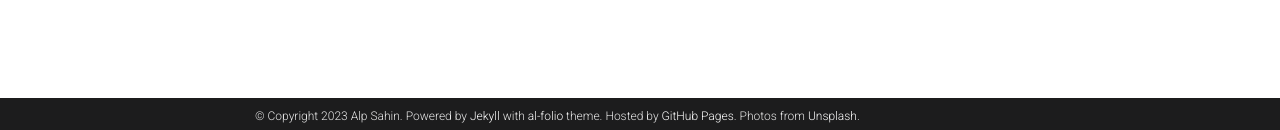
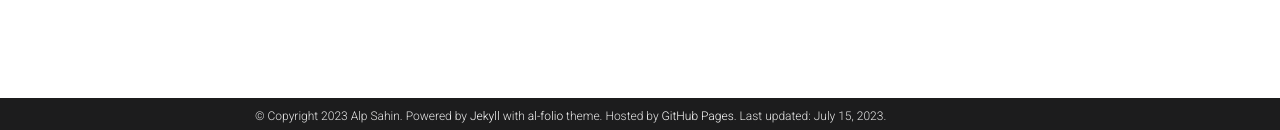
Before and after one commit to asahin1/asahin1.github.io, a Jekyll site: the page built from _pages/publications.md, in a window 1280 px wide. Shown: the part 767-897 px from the top of the page. Built offline with Jekyll 4.4.1, drawn with Linux system fonts in a browser that asks for light colours; full-size pictures stand in for the smaller copies a plugin makes; comment, search, counter and statistics services are not loaded; a style sheet for code colours, icons or effects is not loaded.

Commit message:
disabling some features

```diff
--- a/_config.yml
+++ b/_config.yml
@@ -12,14 +12,13 @@
 footer_text: >
   Powered by <a href="https://jekyllrb.com/" target="_blank">Jekyll</a> with <a href="https://github.com/alshedivat/al-folio">al-folio</a> theme.
   Hosted by <a href="https://pages.github.com/" target="_blank">GitHub Pages</a>.
-  Photos from <a href="https://unsplash.com" target="_blank">Unsplash</a>.
-keywords: jekyll, jekyll-theme, academic-website, portfolio-website # add your own keywords or leave empty
+keywords: # add your own keywords or leave empty
 lang: en # the language of your site (for example: en, fr, cn, ru, etc.)
 icon: ⚛️ # the emoji used as the favicon (alternatively, provide image name in /assets/img/)
 
 url: https://asahin1.github.io # the base hostname & protocol for your site
 baseurl: # the subpath of your site, e.g. /blog/
-last_updated: false # set to true if you want to display last updated in the footer
+last_updated: true # set to true if you want to display last updated in the footer
 impressum_path: # set to path to include impressum link in the footer, use the same path as permalink in a page, helps to conform with EU GDPR
 
 # -----------------------------------------------------------------------------
@@ -44,7 +43,7 @@
 # will use title and url fields
 # Take a look to https://github.com/jekyll/jekyll-feed for more customization
 
-rss_icon: true
+rss_icon: false
 
 # -----------------------------------------------------------------------------
 # Layout
@@ -76,7 +75,7 @@
 mastodon_username: # your mastodon instance+username in the format instance.tld/@username
 linkedin_username: sahinalp # your LinkedIn user name
 telegram_username: # your Telegram user name
-scholar_userid: JZOzy3sAAAAJ# your Google Scholar ID
+scholar_userid: JZOzy3sAAAAJ # your Google Scholar ID
 semanticscholar_id: # your Semantic Scholar ID
 whatsapp_number: # your WhatsApp number (full phone number in international format. Omit any zeroes, brackets, or dashes when adding the phone number in international format.)
 orcid_id: # your ORCID ID
@@ -105,7 +104,7 @@
 discord_id: # your discord id (18-digit unique numerical identifier)
 
 contact_note: >
-  You can even add a little note about which of these is the best way to reach you.
+  Feel free to email me.
 
 # -----------------------------------------------------------------------------
 # Analytics and search engine verification
@@ -176,12 +175,12 @@
     permalink: /projects/:path/
 
 announcements:
-  enabled: true
+  enabled: false
   scrollable: true # adds a vertical scroll bar if there are more than 3 news items
   limit: 5 # leave blank to include all the news in the `_news` folder
 
 latest_posts:
-  enabled: true
+  enabled: false
   scrollable: true # adds a vertical scroll bar if there are more than 3 new posts items
   limit: 3 # leave blank to include all the blog posts
 
```
